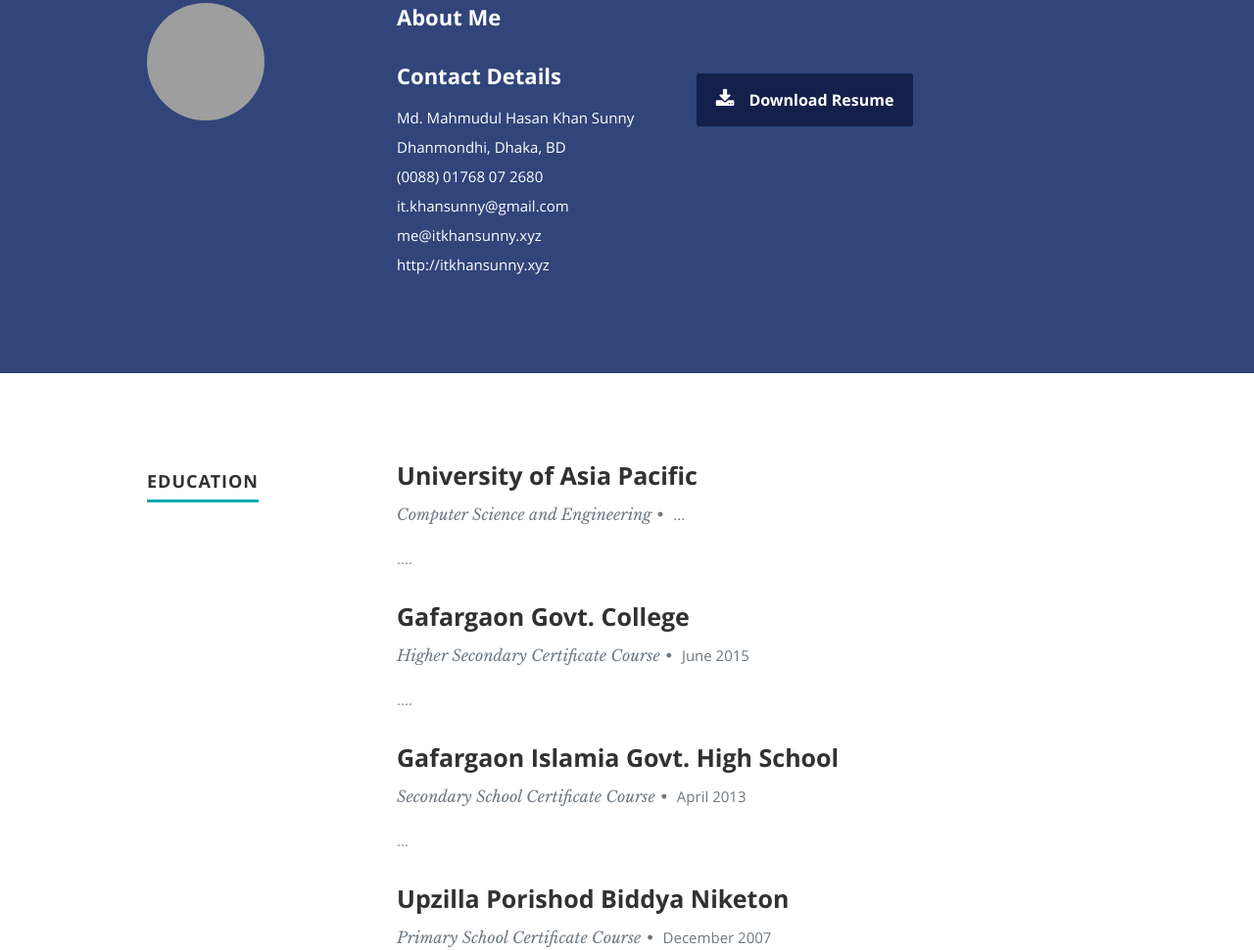
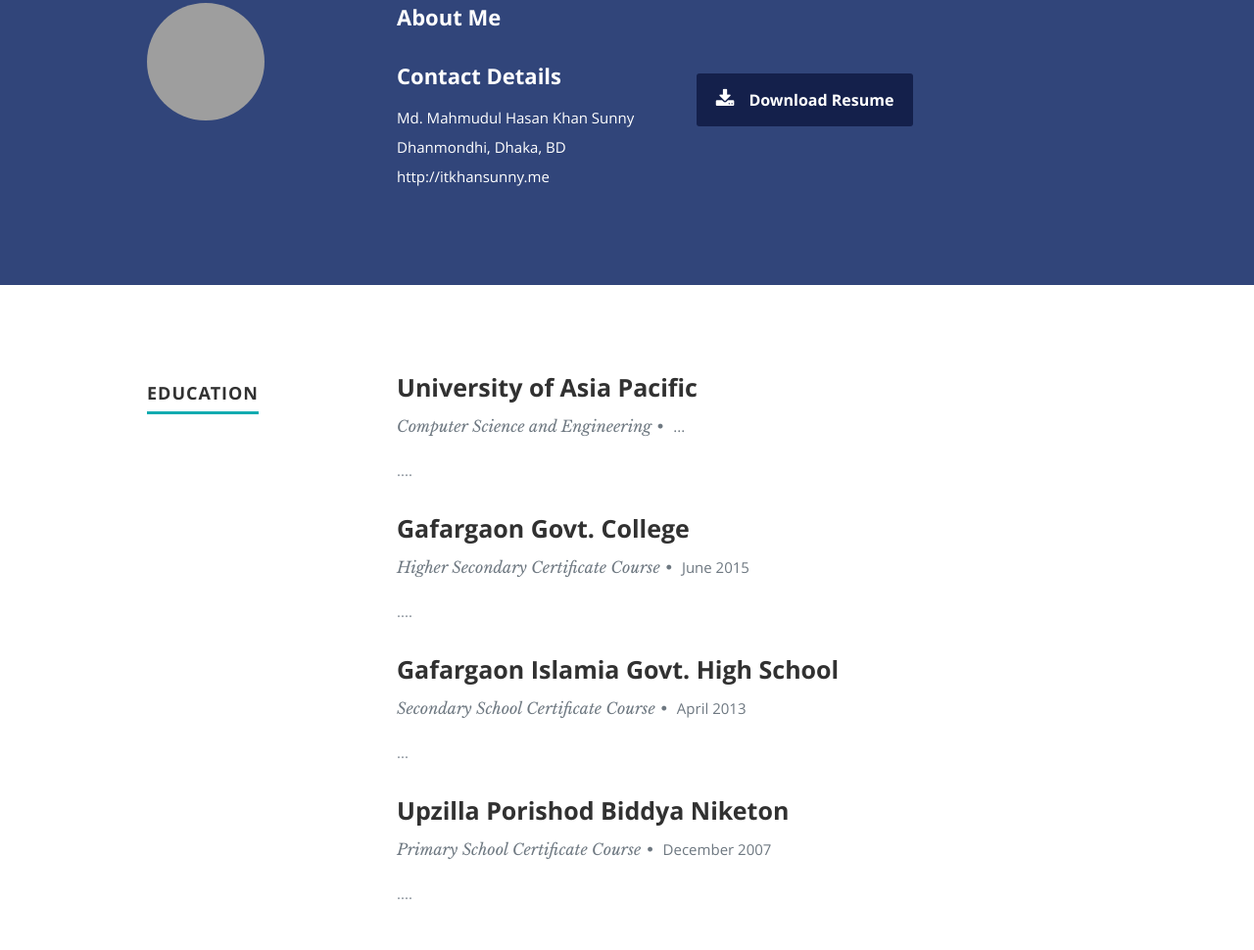
Before and after one commit to iitkhansunny/iitkhansunny.github.io, a plain HTML site: page index.html in a window 1280 px wide. Shown: the part 893-1863 px from the top of the page at 98% size. Drawn offline with nearby package versions, Linux system fonts and the light colour scheme; grey boxes are pictures that could not be loaded.

Commit message:
Update index.html

```diff
--- a/index.html
+++ b/index.html
@@ -93,10 +93,7 @@
                                             Dhanmondhi, Dhaka, BD
                                         </span>
                                         <br>
-                                        <span>(0088) 01768 07 2680</span><br>
-                                        <span>it.khansunny@gmail.com</span>
-                                        <span>me@itkhansunny.xyz</span>
-                                        <span>http://itkhansunny.xyz</span>
+                                        <span>http://itkhansunny.me</span>
                                     </p>
                                 </div>
                                 <div class="columns download">
```
